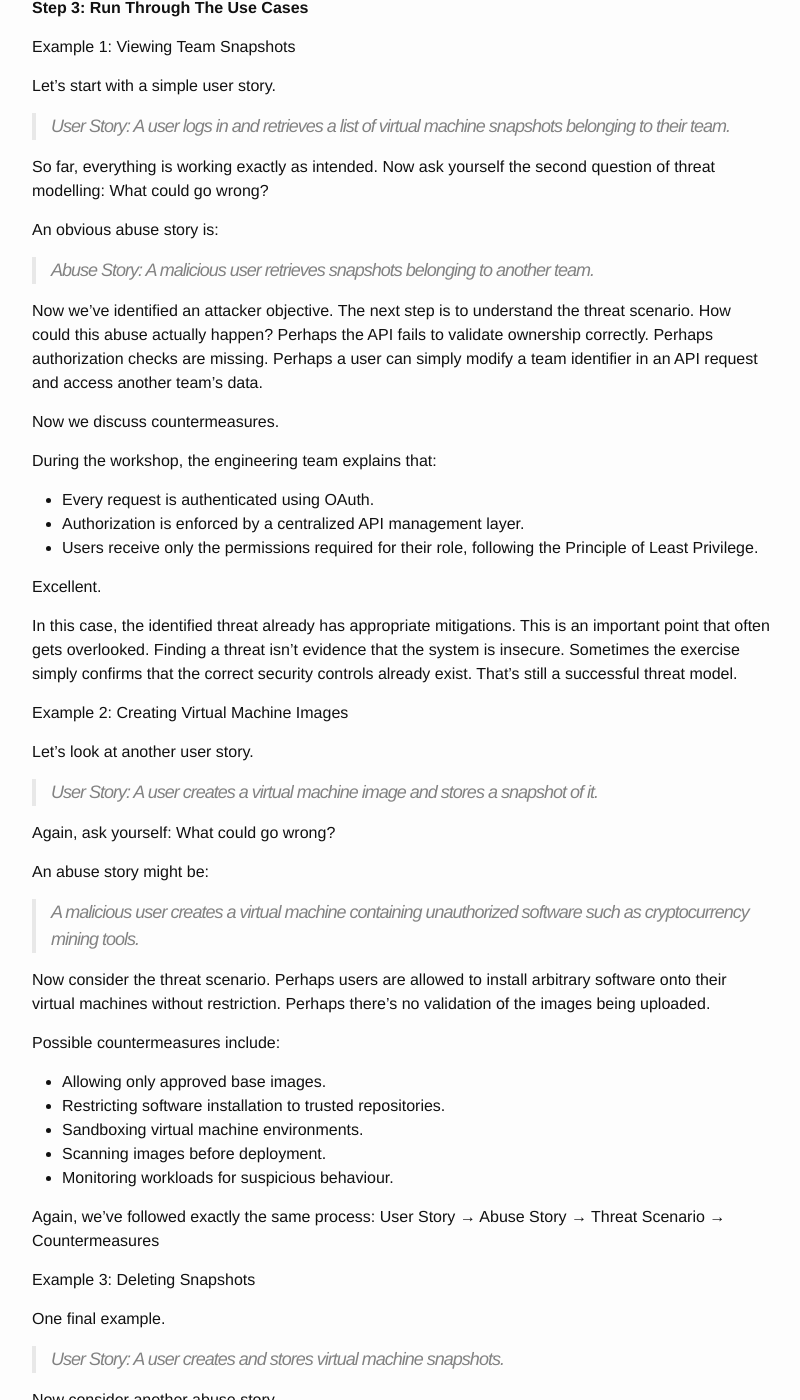
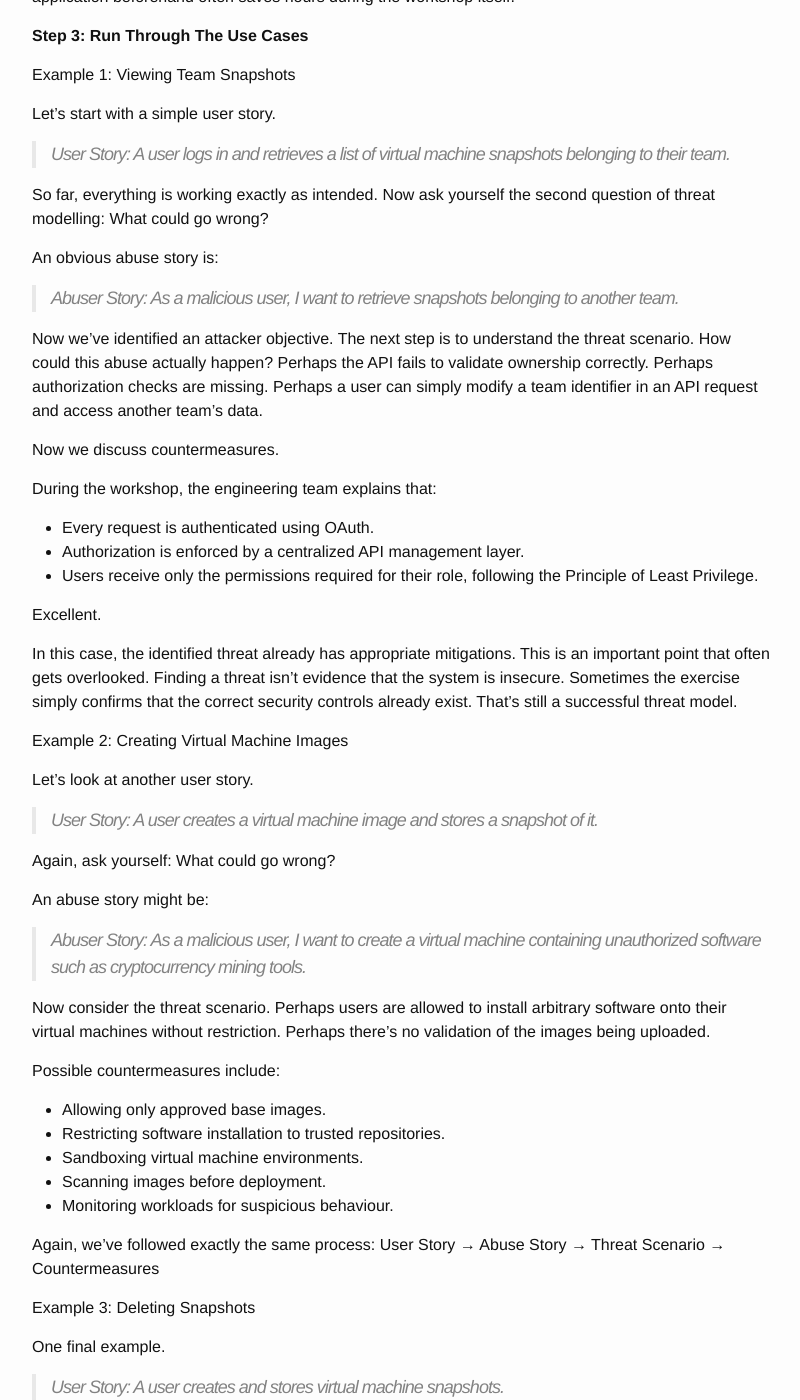
Before and after one commit to thatvirdiguy/thatvirdiguy.github.io, a Jekyll site: the page built from _posts/2026-07-06-threat-modeling-101.md, in a window 1280 px wide and 1400 px high, scrolled down 15881 px. Shown: the whole window, without its empty margins (238-1038 px from the left). Built offline with Jekyll 4.4.1, drawn with Linux system fonts in a browser that asks for light colours; our own code applies the rules of GitHub Pages for plain Markdown files; some of the changed text lies outside the part shown.

Commit message:
Update 2026-07-06-threat-modeling-101.md

```diff
--- a/_posts/2026-07-06-threat-modeling-101.md
+++ b/_posts/2026-07-06-threat-modeling-101.md
@@ -6,7 +6,7 @@
 
 We'll begin by answering the most fundamental question: What is threat modelling? Along the way, we'll look at a few commonly accepted definitions and discuss why threat modelling is an essential activity during the software development lifecycle – and why its value extends well beyond development itself. From there, we'll introduce some of the terminology you'll encounter during a threat modelling exercise. Understanding concepts such as threats, vulnerabilities, assets, risks, and mitigations makes it much easier to follow discussions and contribute effectively. Next, we'll explore some of the most widely used threat modelling methodologies, including STRIDE, and discuss where each approach fits. Finally, we'll walk through a practical threat modelling process based on a combination of established methodologies, before bringing everything together with a simple, end-to-end example.
 
-#### What is Threat Modeling?
+### What is Threat Modeling?
 
 If you need a textbook definition, it's something along the lines of: Threat modelling is a systematic approach to identifying, assessing, and mitigating security threats.
 
@@ -32,7 +32,7 @@
 
 Ideally, threat modelling begins during feature design – while requirements are being discussed, diagrams are being sketched on whiteboards, and architectural decisions are still fluid. Sprint planning, design reviews, and architecture discussions are all excellent opportunities to introduce threat modelling. Of course, that ideal isn't always achievable. Teams move quickly and priorities can change. That's okay. So, at whatever stage of the SSDLC you feel "hey, we should probably do a threat model" that is a good enough stage to do a threat model at.
 
-#### The Four Questions of Threat Modelling
+### The Four Questions of Threat Modelling
 
 No matter which methodology or framework you use, nearly every threat modelling exercise revolves around four fundamental questions:
 
@@ -43,7 +43,7 @@
 
 Everything else – whether it's STRIDE, attack trees, kill chains, or any other methodology – is simply a structured way of helping you answer those four questions consistently and thoroughly.
 
-#### A Quick Refresher on Some Key Terms
+### A Quick Refresher on Some Key Terms
 
 Before we dive into threat modelling methodologies and processes, let's quickly revisit a few terms that you'll hear repeatedly throughout this guide – and throughout any threat modelling exercise you participate in or lead.
 
@@ -98,13 +98,13 @@
 
 Finding bugs during a threat modelling exercise is certainly valuable. Bugs often become entry points for attackers and should be addressed. But the real value of threat modelling lies in uncovering architectural flaws before they're built into the product. Design flaws are generally more expensive to fix once a system is in production, which is precisely why threat modelling aims to identify them as early as possible. In short, bugs are implementation problems. Flaws are design problems. A mature threat modelling practice focuses on both – but prioritizes finding the latter.
 
-#### Threat Modelling Methods and Approaches
+### Threat Modelling Methods and Approaches
 
 Now that we've established what threat modelling is, let's look at some of the methods and approaches available to help us perform it. In this guide, we'll discuss three threat modelling methods – the techniques you can use to identify threats – and two broader approaches, which are essentially frameworks for structuring a threat modelling exercise.
 
 Before we get into the specifics, though, there's one important point I'd like to make. These methods and approaches are the foundations upon which modern threat modelling is built. They're based on years of research and they provide an excellent starting point. But, they are not the holy texts of threat modelling. There isn't a rule that says you must use STRIDE, or that every threat model has to follow Story-Driven Threat Modelling exactly as it was originally proposed. If you deviate from these methodologies, nobody is going to revoke your security badge. Every team eventually develops its own way of threat modelling. You might start with STRIDE and discover that one part of it doesn't fit your development process. Or perhaps your team primarily uses Story-Driven Threat Modelling but has adapted certain aspects to better suit your architecture and sprint cadence. That's perfectly normal. Threat modelling is ultimately a collaborative thinking exercise, not a compliance exercise. That said, if you're leading a threat model for the first time, having some structure is invaluable. These methodologies provide that structure. Think of them as proven starting points rather than rigid rulebooks.
 
-### STRIDE
+#### STRIDE
 
 Developed by Microsoft, STRIDE is arguably the most mature and widely adopted threat modelling methodology in use today. Because of its popularity and practicality, we'll spend a little more time on it than on the other methods.
 
@@ -217,7 +217,7 @@
 
 This isn't the only way to apply STRIDE, nor is it the "correct" order. It's simply a practical workflow that helps ensure each category is considered without feeling overwhelmed. Like everything else in threat modelling, adapt it to suit your team and your systems.
 
-### PASTA
+#### PASTA
 
 The next threat modelling method we'll look at is PASTA.
 
@@ -239,7 +239,7 @@
 
 One of PASTA's strengths is that it encourages you to think beyond individual vulnerabilities. It asks not only what could happen, but also how likely it is, what the business impact would be, and which risks deserve immediate attention.
 
-### DREAD
+#### DREAD
 
 The final threat modelling method we'll discuss is DREAD.
 
@@ -263,7 +263,7 @@
 
 The key idea behind DREAD is that it introduces a degree of consistency into risk assessment. Rather than relying solely on intuition, teams evaluate each threat against the same set of criteria, making it easier to compare risks and prioritize remediation efforts. DREAD isn't as widely used today as it once was – many organizations have adopted alternative risk-scoring methodologies – but it remains a useful way to understand the factors that contribute to the overall severity of a threat.
 
-### Story-Driven Threat Modelling
+#### Story-Driven Threat Modelling
 
 So far, we've looked at methods for identifying and evaluating threats. Let's now shift gears and talk about an approach to threat modelling: Story-Driven Threat Modelling. It is exactly what it sounds like: performing threat modelling against a user story or a specific piece of functionality.
 
@@ -316,7 +316,7 @@
 
 That is Story-Driven Threat Modelling in a nutshell.
 
-### Mozilla's Rapid Risk Assessment
+#### Mozilla's Rapid Risk Assessment
 
 The final approach I'd like to mention isn't strictly a threat modelling methodology, but I think it's worth discussing because there are several ideas you can borrow regardless of how you conduct threat modelling.
 
@@ -350,7 +350,7 @@
 
 Even if you never formally adopt Mozilla's methodology, there are valuable lessons to take away: involve the right people, focus on the highest risks, document decisions as you make them, and avoid turning every threat modelling session into a marathon.
 
-##### Threat Modelling For Your Org
+### Threat Modelling For Your Org
 
 We've now covered several threat modelling methodologies and approaches. The obvious question is: How do we actually do threat modelling at our organization?
 
@@ -382,7 +382,7 @@
 
 A threat model only delivers value if its findings result in improvements to the product. Once the workshops have concluded, convert the identified risks into actionable engineering work. Create backlog items for the product team, document the agreed countermeasures, assign owners where appropriate, and ensure that remediation work becomes part of the normal development process rather than a standalone security initiative. Ultimately, the objective isn't simply to produce a threat model. It is to integrate threat modelling into the Secure Software Development Lifecycle (SSDLC) so that identifying and addressing security risks becomes part of how software is built.
 
-#### Revisiting the Four Questions
+### Revisiting the Four Questions
 
 Earlier, we introduced the four fundamental questions of threat modelling. By now, you can probably see how they map directly to the process we've just discussed:
 
@@ -395,7 +395,7 @@
 
 Everything we've discussed throughout this guide ultimately comes back to these four questions. Whether you use STRIDE, PASTA, Story-Driven Threat Modelling, Mozilla's Rapid Risk Assessment, or a process of your own, every successful threat model seeks to answer them thoroughly and honestly.
 
-#### Putting It into Practice: A Simple Threat Modelling Exercise
+### Putting It into Practice: A Simple Threat Modelling Exercise
 
 We've covered the theory, the terminology, the methodologies, and the process. Now let's put everything together with a simple example. The objective of this exercise isn't to teach another methodology or demonstrate the "correct" way to conduct a threat model. Instead, it's to show you how to think during a threat modelling exercise. Throughout this guide, we've introduced concepts such as user stories, abuse stories, threat scenarios, and countermeasures. This example simply demonstrates how they fit together in practice. You may eventually develop a different workflow that better suits your team, and that's perfectly fine. The goal here is simply to provide enough structure that you're never left wondering "okay... where do I even start?"
 
@@ -431,7 +431,7 @@
 
 An obvious abuse story is:
 
-> Abuse Story: A malicious user retrieves snapshots belonging to another team.
+> Abuser Story: As a malicious user, I want to retrieve snapshots belonging to another team.
 
 Now we've identified an attacker objective. The next step is to understand the threat scenario. How could this abuse actually happen? Perhaps the API fails to validate ownership correctly. Perhaps authorization checks are missing. Perhaps a user can simply modify a team identifier in an API request and access another team's data.
 
@@ -457,7 +457,7 @@
 
 An abuse story might be:
 
-> A malicious user creates a virtual machine containing unauthorized software such as cryptocurrency mining tools.
+> Abuser Story: As a malicious user, I want to create a virtual machine containing unauthorized software such as cryptocurrency mining tools.
 
 Now consider the threat scenario. Perhaps users are allowed to install arbitrary software onto their virtual machines without restriction. Perhaps there's no validation of the images being uploaded.
 
@@ -479,7 +479,7 @@
 
 Now consider another abuse story.
 
-> A malicious user deletes existing snapshots.
+> Abuser Story: As a malicious user, I want to delete existing snapshots.
 
 How could that happen? Perhaps ordinary users have excessive database permissions. Perhaps privileged administrative accounts aren't adequately protected. Perhaps a disgruntled database administrator deliberately deletes production snapshots.
 
```
